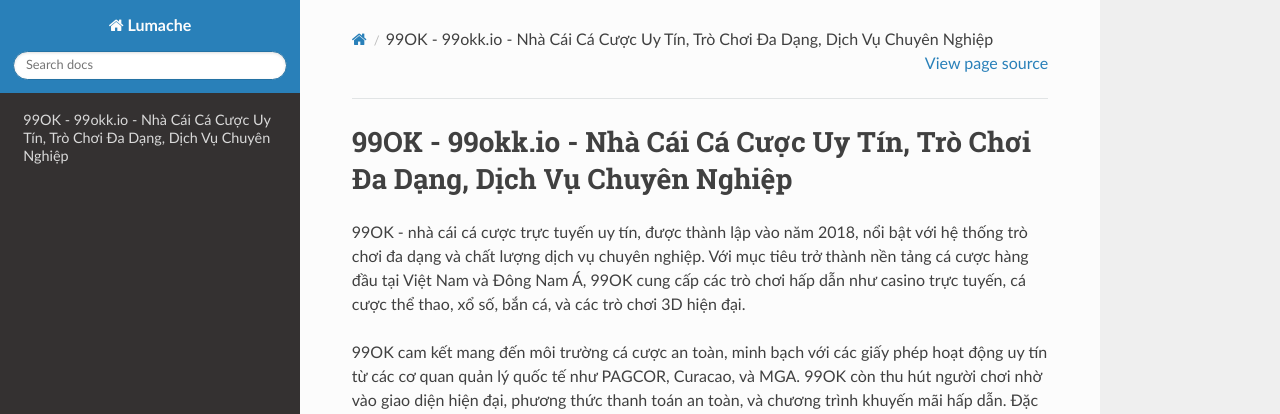
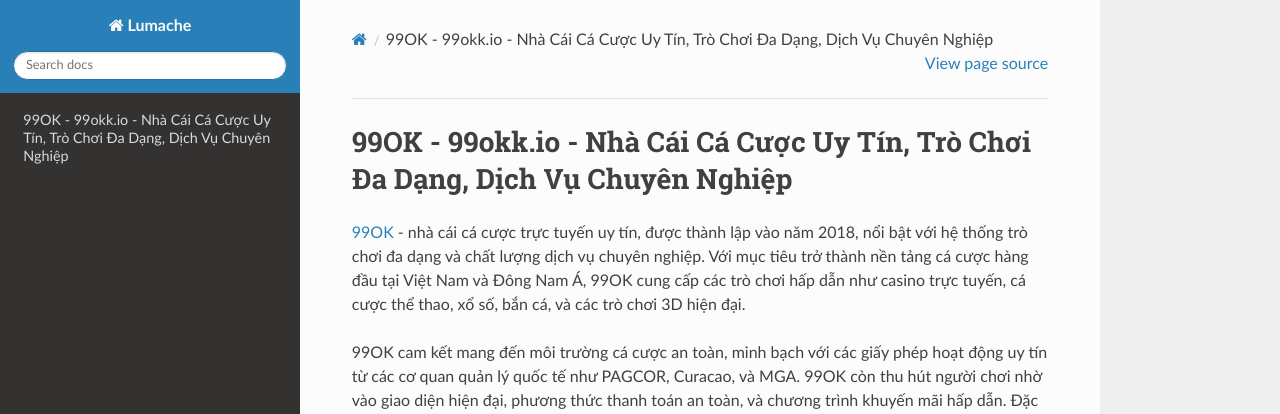
Before and after one commit to p8ebermouc/99okkio, a Sphinx documentation site: the page built from docs/source/index.rst, in a window 1280 px wide. Shown: the top 414 px of the page. Built offline with Sphinx 7.4.7 and the Read the Docs theme 3.1.0, drawn with Linux system fonts in a browser that asks for light colours; part of the change alters nothing that is shown.

```diff
--- a/docs/source/index.rst
+++ b/docs/source/index.rst
@@ -1,7 +1,7 @@
 99OK - 99okk.io - Nhà Cái Cá Cược Uy Tín, Trò Chơi Đa Dạng, Dịch Vụ Chuyên Nghiệp
 ===================================
 
-99OK - nhà cái cá cược trực tuyến uy tín, được thành lập vào năm 2018, nổi bật với hệ thống trò chơi đa dạng và chất lượng dịch vụ chuyên nghiệp. Với mục tiêu trở thành nền tảng cá cược hàng đầu tại Việt Nam và Đông Nam Á, 99OK cung cấp các trò chơi hấp dẫn như casino trực tuyến, cá cược thể thao, xổ số, bắn cá, và các trò chơi 3D hiện đại.
+`99OK <https://99okk.io/>`_ - nhà cái cá cược trực tuyến uy tín, được thành lập vào năm 2018, nổi bật với hệ thống trò chơi đa dạng và chất lượng dịch vụ chuyên nghiệp. Với mục tiêu trở thành nền tảng cá cược hàng đầu tại Việt Nam và Đông Nam Á, 99OK cung cấp các trò chơi hấp dẫn như casino trực tuyến, cá cược thể thao, xổ số, bắn cá, và các trò chơi 3D hiện đại.
 
 99OK cam kết mang đến môi trường cá cược an toàn, minh bạch với các giấy phép hoạt động uy tín từ các cơ quan quản lý quốc tế như PAGCOR, Curacao, và MGA. 99OK còn thu hút người chơi nhờ vào giao diện hiện đại, phương thức thanh toán an toàn, và chương trình khuyến mãi hấp dẫn. Đặc biệt, đội ngũ hỗ trợ khách hàng tận tâm luôn sẵn sàng giải đáp thắc mắc, mang đến trải nghiệm cá cược tuyệt vời cho người chơi.
 
```
